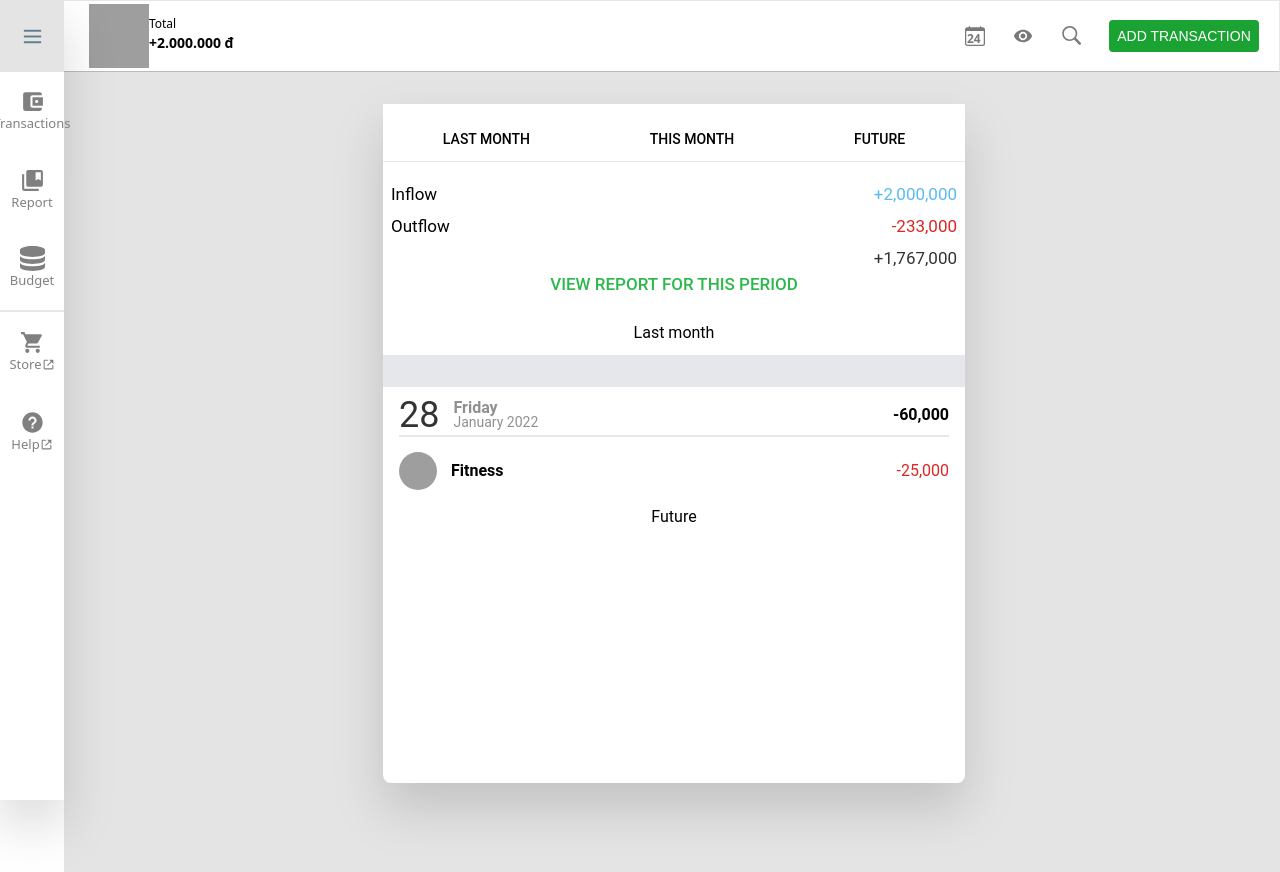
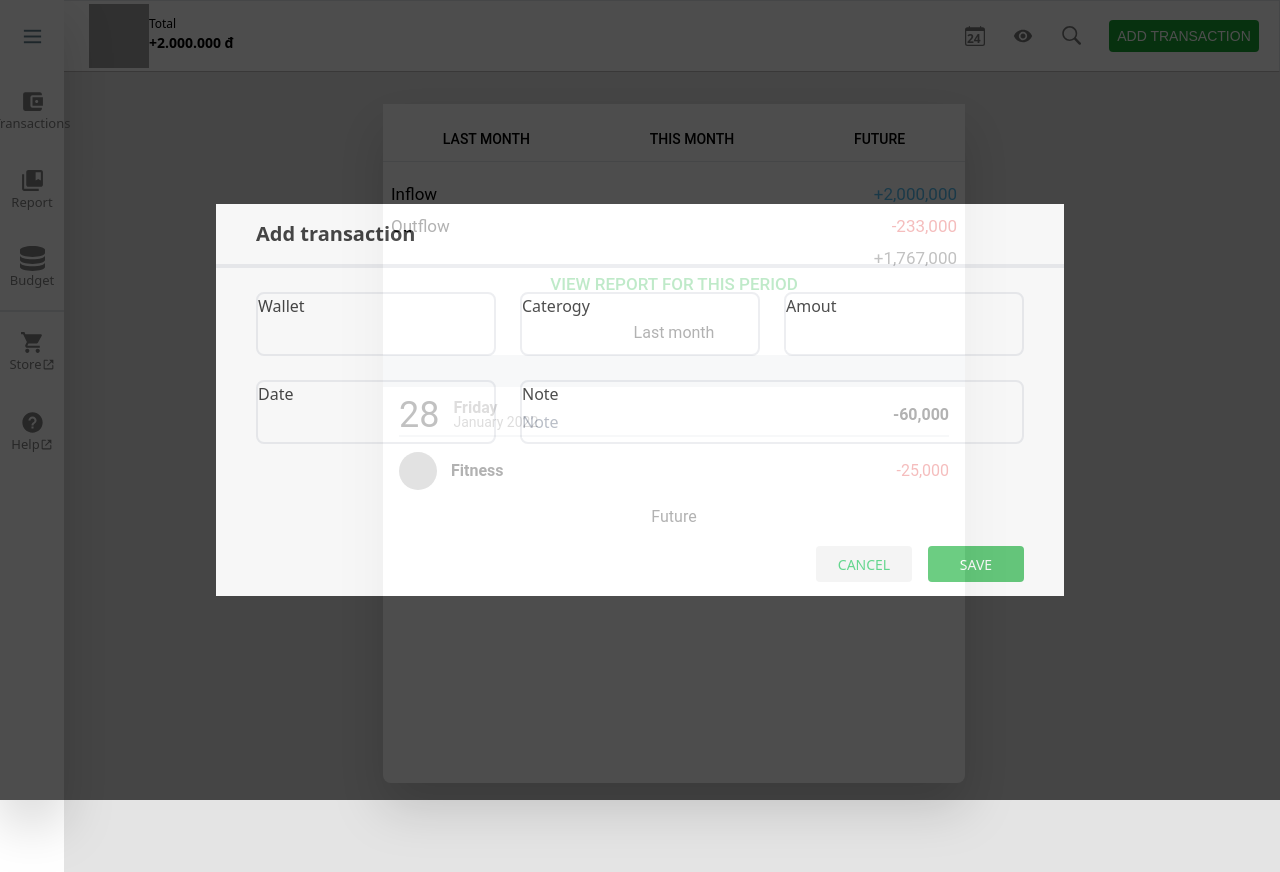
Before and after one commit to AnhNhut2639/SpendingManagement-Reactjs-Tailwindcss, a React (Create React App) app: page / in a window 1280 px wide. Both pictures are taken after a click on the button "ADD TRANSACTION". Built offline with nearby package versions, Linux system fonts and the light colour scheme; grey boxes are pictures that could not be loaded; what tw-elements would draw is missing.

Commit message:
add basci UI for add transaction

```diff
--- a/src/Components/Header/Header.js
+++ b/src/Components/Header/Header.js
@@ -3,10 +3,13 @@ import { BsCalendar } from "react-icons/bs";
 import { GoSearch } from "react-icons/go";
 import { MdRemoveRedEye } from "react-icons/md";
 import ReactTooltip from "react-tooltip";
+import TransactionModal from "../Modals/TransactionModal";
+import useModal from "../hooks/useModal";
 
 function Header(props) {
   let newDate = new Date();
   let date = newDate.getDate();
+  const { isShowing, toggle } = useModal();
   return (
     <>
       <div className="flex flex-row justify-between items-center  ml-[5%]  w-[auto] h-[100%] ">
@@ -56,7 +59,11 @@ function Header(props) {
             <GoSearch />
           </button>
 
-          <button className="text-[14px] bg-[#1aa333] hover:bg-[#34be4d] text-[#ffffff] font-medium leading-[16px] w-[150px] h-[32px] rounded-[4px] font-[sans-serif]">
+          {/* Button trigger modal */}
+          <button
+            onClick={toggle}
+            className="text-[14px] bg-[#1aa333] hover:bg-[#34be4d] text-[#ffffff] font-medium leading-[16px] w-[150px] h-[32px] rounded-[4px] font-[sans-serif] active:shadow-lg transition duration-150 ease-in-out"
+          >
             ADD TRANSACTION
           </button>
         </div>
@@ -71,6 +78,8 @@ function Header(props) {
       <ReactTooltip id="transaction" place="bottom" effect="solid">
         View by transaction
       </ReactTooltip>
+      {/* Modal */}
+      <TransactionModal isShowing={isShowing} hide={toggle} />
     </>
   );
 }
--- /dev/null
+++ b/src/Components/Modals/TransactionModal.js
@@ -0,0 +1,67 @@
+import React from "react";
+import ReactDOM from "react-dom";
+
+const TransactionModal = ({ isShowing, hide }) =>
+  isShowing
+    ? ReactDOM.createPortal(
+        <React.Fragment>
+          <div className="inset-0 bg-black opacity-[0.7] fixed w-[100%] h-[100%] z-[1000] flex items-center justify-center">
+            <div className="text-[#000] w-[848px] h-[auto] bg-[#fff] z-[1002]">
+              <div className="w-[auto] h-[64px] text-[20px] font-semibold leading-[24px] flex flex-wrap pl-[40px] items-center border-b-4">
+                Add transaction
+              </div>
+              {/* input */}
+              <div className="w-[inherit] h-[240px]">
+                <div className="mt-[24px] ml-[40px]  flex ">
+                  <div className="border-2 rounded-lg border-solid w-[240px] h-[64px] mr-[24px]">
+                    <p>Wallet</p>
+                  </div>
+                  <div className="border-2 rounded-lg  border-solid w-[240px] h-[64px] mr-[24px]">
+                    <p>Caterogy</p>
+                  </div>
+                  <div className="border-2 rounded-lg  border-solid w-[240px] h-[64px] mr-[24px]">
+                    <p>Amout</p>
+                    <input
+                      type="Number"
+                      className="w-[195px] h-[32px] outline-none"
+                    />
+                  </div>
+                </div>
+                <div className="mt-[24px] ml-[40px]  flex">
+                  <div className="border-2 rounded-lg border-solid w-[240px] h-[64px] mr-[24px]">
+                    <p>Date</p>
+                  </div>
+                  <div className="border-2 rounded-lg border-solid w-[504px] h-[64px] mr-[24px]">
+                    <p>Note</p>
+                    <input
+                      type="text"
+                      placeholder="Note"
+                      className="w-[195px] h-[32px] outline-none"
+                    />
+                  </div>
+                </div>
+              </div>
+              {/* end input */}
+              <div className="w-[inherit] h-[64px] flex flex-row items-center justify-end">
+                <button
+                  onClick={hide}
+                  className="uppercase w-[96px] h-[36px] mr-[16px] bg-[#f0f0f0] hover:bg-[#acf3be] text-green-500 rounded-[4px] text-[14px]"
+                >
+                  cancel
+                </button>
+                <button className="uppercase w-[96px] h-[36px] mr-[40px] bg-[#2db84c] text-white rounded-[4px] text-[14px]">
+                  save
+                </button>
+              </div>
+            </div>
+            <div
+              onClick={hide}
+              className="inset-0 bg-black fixed w-[100%] h-[100%] z-[1001] flex items-center justify-center"
+            ></div>
+          </div>
+        </React.Fragment>,
+        document.body
+      )
+    : null;
+
+export default TransactionModal;
--- /dev/null
+++ b/src/Components/hooks/useModal.js
@@ -0,0 +1,15 @@
+import { useState } from "react";
+
+function useModal(props) {
+  const [isShowing, setIsShowing] = useState(false);
+  const toggle = () => {
+    setIsShowing(!isShowing);
+  };
+
+  return {
+    isShowing,
+    toggle,
+  };
+}
+
+export default useModal;
```
